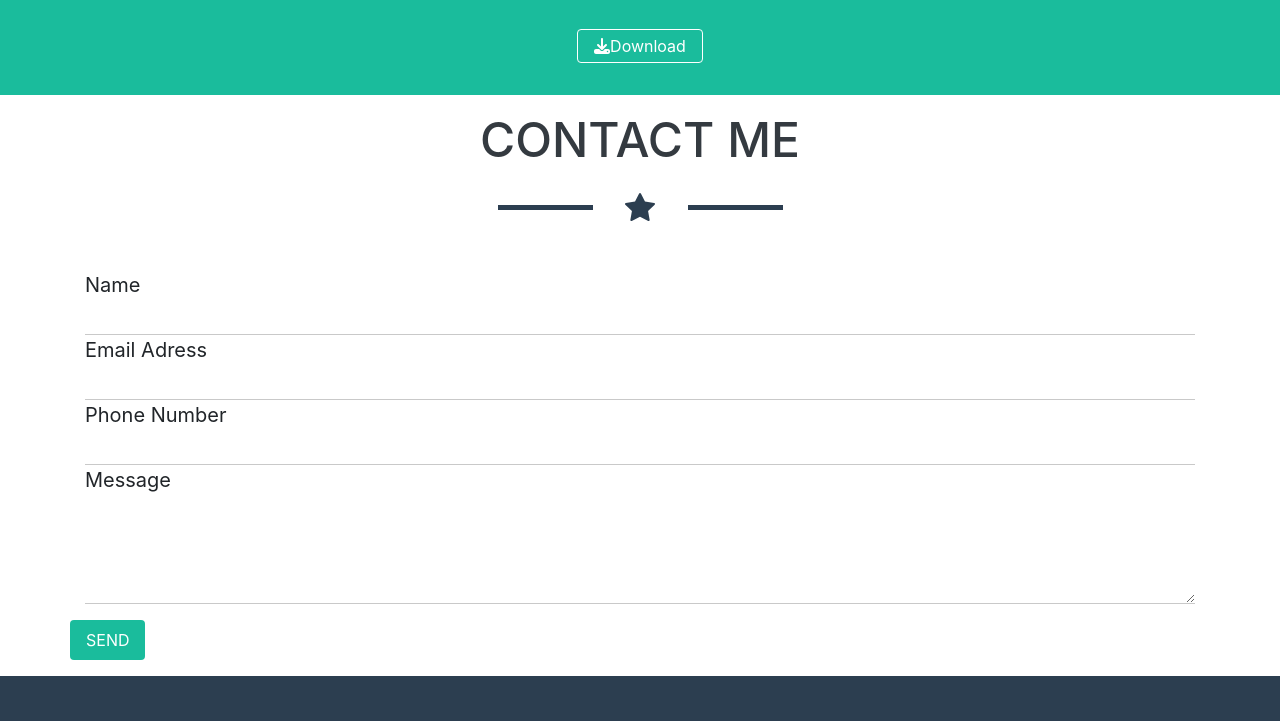
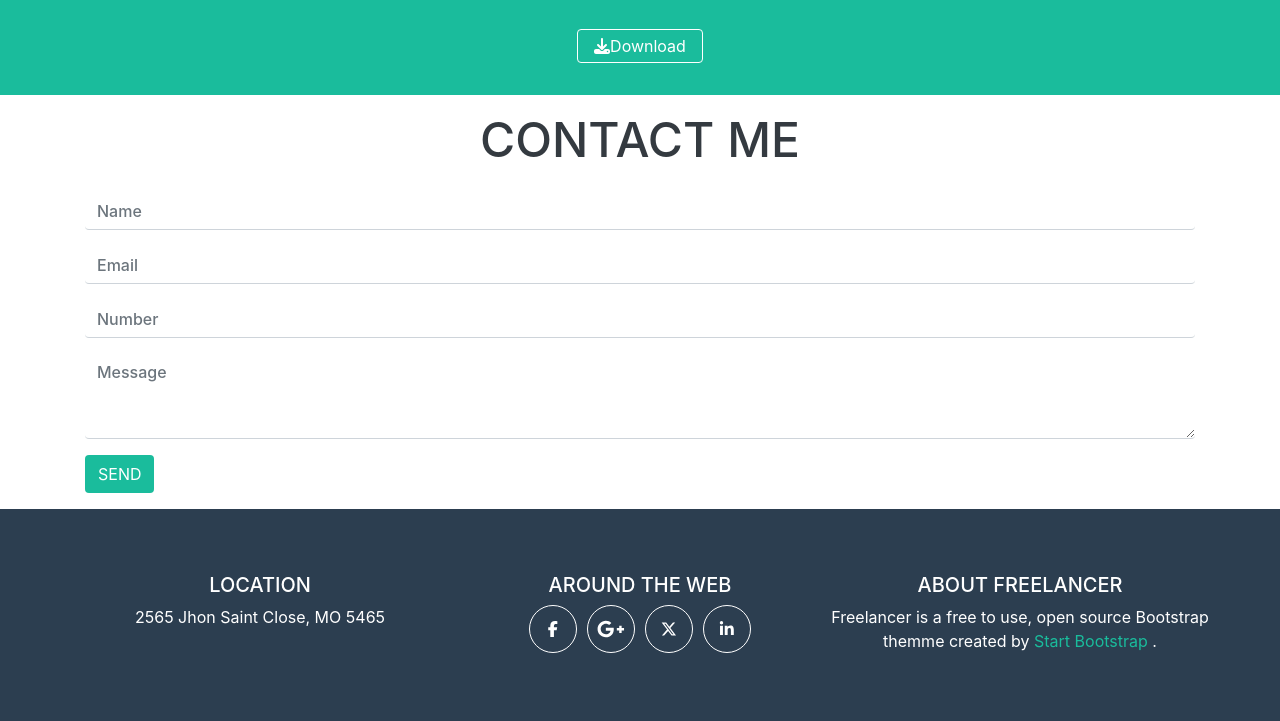
Before and after one commit to agnesvarga1/html-css-bootstrap-freelancer, a plain HTML site: page index.html in a window 1280 px wide. Shown: the part 1648-2369 px from the top of the page. Drawn offline with nearby package versions, Linux system fonts and the light colour scheme.

Commit message:
added form

```diff
--- a/index.html
+++ b/index.html
@@ -140,29 +140,23 @@
           <div class="row"> <h2 class="text-uppercase text-dark">contact me</h2></div>
          </div>
          <div class="container">
-          <div class="row justify-content-center ">
-            <div class="col-2 col-lg-1 d-flex align-items-center p-0"> <div class="line va_bg-dark-blue"></div></div>
-            <div class="col-1 d-flex justify-content-center"><svg class="star" xmlns="http://www.w3.org/2000/svg" width="30" height="30" fill="#2c3e50" class="bi bi-star-fill" viewBox="0 0 16 16">
-              <path d="M3.612  15.443c-.386.198-.824-.149-.746-.592l.83-4.73L.173 6.765c-.329-.314-.158-.888.283-.95l4.898-.696L7.538.792c.197-.39.73-.39.927 0l2.184 4.327 4.898.696c.441.062.612.636.282.95l-3.522 3.356.83 4.73c.078.443-.36.79-.746.592L8 13.187l-4.389 2.256z"/>
-            </svg>
+          <form class="pb-3">
+            <div class="mb-3">
+              <input  type="text" class="form-control border-off" id="exampleText1" placeholder="Name" >
+            </div>
+            <div class="mb-3">
+
+              <input type="email" class="form-control border-off" id="exampleInputEmail1" aria-describedby="emailHelp" placeholder="Email">
+
+            </div>
+            <div class="mb-3">
+              <input type="tel" class="form-control border-off" id="exampleInputTel1" placeholder="Number">
+            </div>
+            <div class="mb-3">
+            <textarea class="form-control border-off" id="exampleFormControlTextarea1" rows="3" placeholder="Message"></textarea>
           </div>
-            <div class="col-2 col-lg-1 d-flex align-items-center p-0"> <div class="line va_bg-dark-blue"></div></div>
-           </div>
-         </div>
-         <div class="container d-flex flex-column mt-5">
-          <div class="input-field d-flex flex-column"><label>Name</label>
-            <input type="text" name="" id="">
-          </div>
-          <div class="input-field d-flex flex-column"><label>Email Adress</label>
-            <input type="text" name="" id="">
-          </div>
-          <div class="input-field d-flex flex-column"><label>Phone Number</label>
-            <input type="text" name="" id="">
-          </div>
-          <div class="input-field d-flex flex-column"><label>Message</label>
-            <textarea name="" id="" cols="50" rows="4"></textarea>
-          </div>
-          <div class="row"><span class="py-2 px-3 text-white va_bg-accent my-3 rounded">SEND</span></div>
+            <button type="submit" class="btn va_bg-accent text-uppercase text-white">Send</button>
+          </form>
          </div>
       </section>
     </main>
--- a/style.css
+++ b/style.css
@@ -23,14 +23,13 @@ hr {
 label {
   font-size: 20px;
 }
-
-input,
-textarea {
-  background-color: transparent;
-  border: none;
-  border-bottom: 1px solid rgba(128, 128, 128, 0.425);
+.border-off {
+  border: 0;
+  border-bottom: 1px solid #ced4da;
 }
-
+::placeholder {
+  font-weight: 500;
+}
 li {
   list-style-type: none;
 }
```
